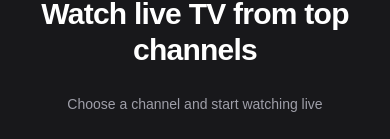
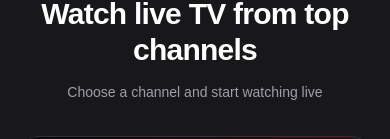
Before and after one commit to christophercortes/streamio, a Next.js app: page / in a window 390 px wide. Shown: the part 352-491 px from the top of the page. Built offline with nearby package versions, Linux system fonts and the light colour scheme; no server answers.

Commit message:
p margin in sm screan fixed

```diff
--- a/app/page.tsx
+++ b/app/page.tsx
@@ -19,7 +19,7 @@ export default function Home() {
             <h1 className="text-3xl px-2 font-bold tracking-tight sm:text-4xl mt-8 md:text-5xl">
               Watch live TV from top channels
             </h1>
-            <p className="mx-auto mt-3 max-w-2xl text-sm leading-6 text-zinc-400 sm:base-2xl mt-6 md:text-lg">
+            <p className="mx-auto mt-3 max-w-2xl text-sm leading-6 text-zinc-400 sm:base-2xl sm:mt-6 md:text-lg">
               Choose a channel and start watching live
             </p>
           </div>
```
